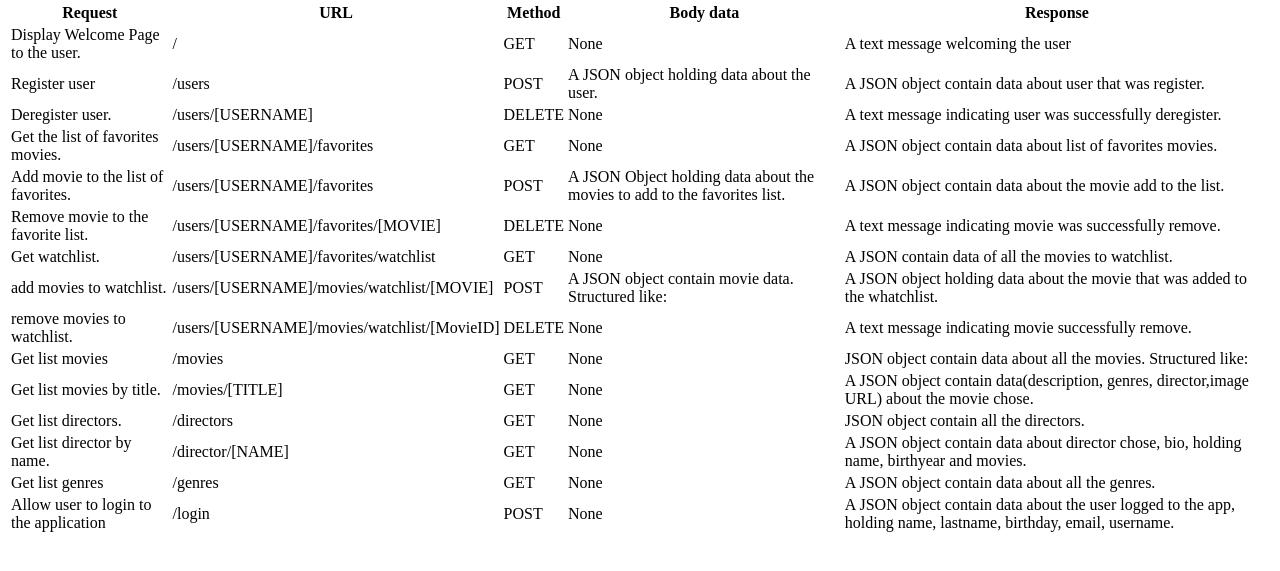
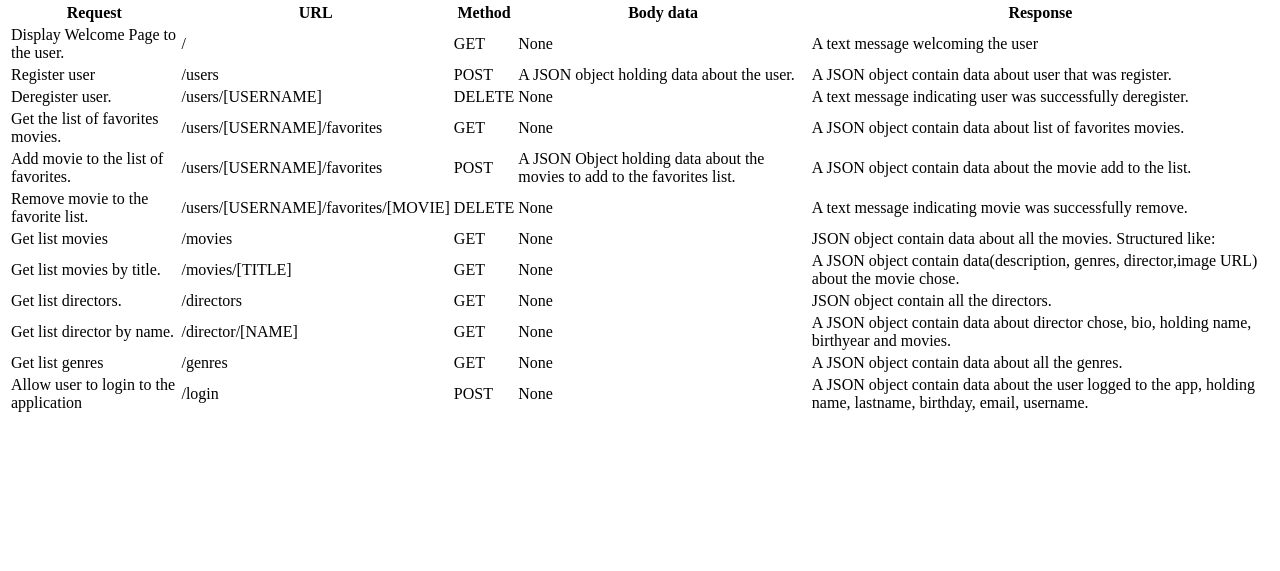
Before and after one commit to Springpopthesturg/movie_api, a website: page public/documentation.html in a window 1280 px wide. Shown: the part 177-748 px from the top of the page. Drawn offline with Linux system fonts and the light colour scheme.

Commit message:
no watchlist

```diff
--- a/public/documentation.html
+++ b/public/documentation.html
@@ -66,27 +66,6 @@
         <td>A text message indicating movie was successfully remove.</td>
       </tr>
       <tr>
-        <td>Get watchlist.</td>
-        <td>/users/[USERNAME]/favorites/watchlist</td>
-        <td>GET</td>
-        <td>None</td>
-        <td>A JSON contain data of all the movies to watchlist.</td>
-      </tr>
-      <tr>
-        <td>add movies to watchlist.</td>
-        <td>/users/[USERNAME]/movies/watchlist/[MOVIE]</td>
-        <td>POST</td>
-        <td>A JSON object contain movie data. Structured like:<br></td>
-        <td>A JSON object holding data about the movie that was added to the whatchlist.</td>
-      </tr>
-      <tr>
-        <td>remove movies to watchlist.</td>
-        <td>/users/[USERNAME]/movies/watchlist/[MovieID]</td>
-        <td>DELETE</td>
-        <td>None</td>
-        <td>A text message indicating movie successfully remove.</td>
-      </tr>
-      <tr>
         <td>Get list movies</td>
         <td>/movies</td>
         <td>GET</td>
```
